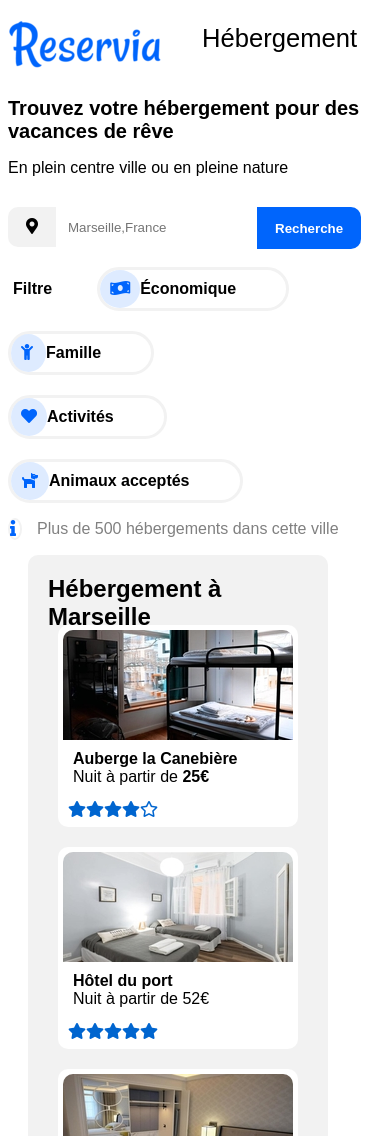
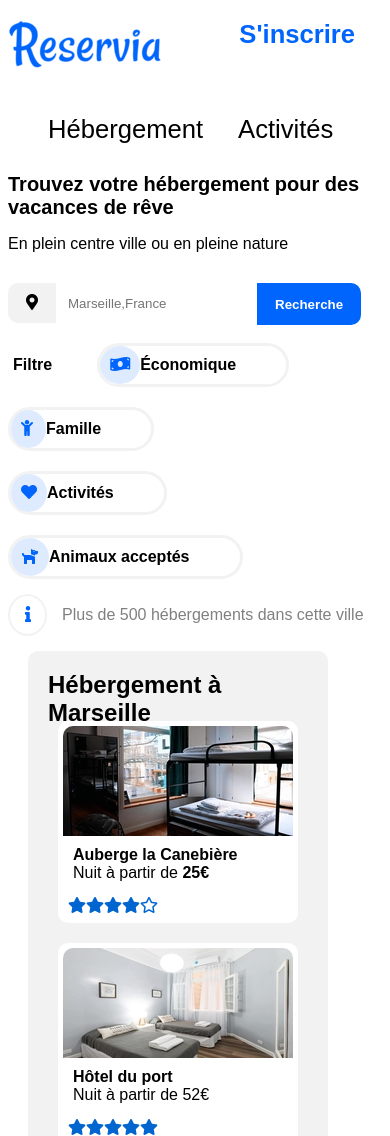
Before and after one commit to guetguet7/GaetanJulien_2_9-11-2020, a plain HTML site: page index.html in a window 390 px wide. Shown: the top 1136 px of the page. Drawn offline with Linux system fonts and the light colour scheme.

Commit message:
mediaquery

```diff
--- a/index.html
+++ b/index.html
@@ -10,18 +10,22 @@
     </head>
 
     <body>
+        <div id="blocpage">
         <header>
-            <div class="logo">
+
+                <div class="logo">
                 <img src="./Reservia.png" alt="logo de Réservia">
             </div>
 
             <nav>
                 <ul>
-                    <li><a href="#H">Hébergement</a></li>
-                    <li><a href="#A">Activités</a></li>
-                    <li><a href="#" class="inscrire">S'inscrire</a></li>
+                    <li class="navbarre"><a href="#H">Hébergement</a></li>
+                    <li class="navbarre"><a href="#A">Activités</a></li>
+                    <li class="inscrire">S'inscrire</li>
                 </ul>
             </nav>
+
+
         </header>
 
         <h1>Trouvez votre hébergement pour des vacances de rêve</h1>
@@ -43,28 +47,28 @@
                 <div class="iconemoney">
                     <i class="fas fa-money-bill-wave"></i>
                 </div>
-                    <span>Économique</span>
+                    <span class="nomfiltre">Économique</span>
             </div>
 
             <div class="iconename">
                 <div class="iconefamille">
                     <i class="fas fa-child"></i>
                 </div>
-                    <span>Famille</span>
+                    <span class="nomfiltre">Famille</span>
             </div>
 
             <div class="iconename">
                 <div class="iconeheart">
                     <i class="fas fa-heart"></i>
                 </div>
-                    <span>Activités</span>
+                    <span class="nomfiltre">Activités</span>
             </div>
 
             <div class="iconename">
                 <div class="iconedog">
                     <i class="fas fa-dog"></i>
                 </div>
-                    <span>Animaux acceptés</span>
+                    <span class="nomfiltre">Animaux acceptés</span>
             </div>
     </div>
 
@@ -287,5 +291,6 @@
                     </div>
             </div>
         </footer>
+        </div>
     </body>
 </html>
--- a/opc.css
+++ b/opc.css
@@ -45,6 +45,7 @@ nav a:hover
 {
 	font-weight: bold;
 	color: #0065FC;
+	font-size: 1.6em;
 }
 
 h1{
@@ -179,7 +180,7 @@ button
 	align-items: center;
 	color:#0065FC ;
 	border-radius:70%;
-	padding:15px 15px 15px 20apx;
+	padding:10px 10px 10px 15px;
 	background-color: white;
 	margin: 15px 15px 15px 0px;
 	border: 2px solid#F2F2F2;
@@ -434,14 +435,57 @@ footer
 .liste li
 {
 	padding: 3px 0px 10px 0px;
-
 }
 
-@media screen and (max-width:570px)
+
+@media screen and (max-width:900px)
 
 {
 
+		header
 	{
-		;
+		display: flex;
+		justify-content: space-around;
+		align-items: flex-start;
+		flex-direction: column;
 	}
+
+		nav ul
+	{
+		list-style-type: none;
+		display: flex;
+		align-self: center;
+	}
+
+		nav li
+	{
+		margin-right: 35px;
+		display: flex;
+
+	}
+
+		nav a
+	{
+		font-size: 1.6em;
+		color:black ;
+		text-decoration: none;
+
+
+	}
+
+		nav a:hover
+	{
+		color: #0065FC;
+		border-top: 2px solid #0065FC;
+	}
+
+		.inscrire
+	{
+		position:absolute;
+		top: 0px;
+		right: 0px;
+		padding-top: 20px;
+	}
+
+
 }
```
